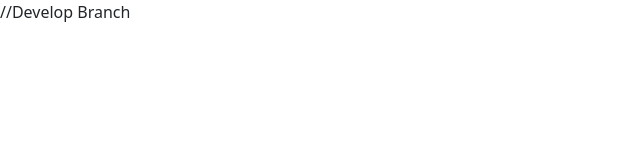
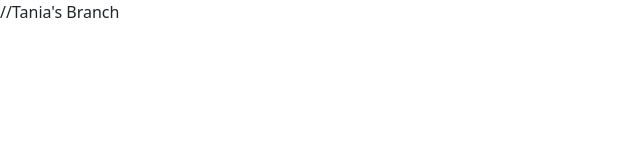
Before and after one commit to TaniaOlivas/booknook-client, a React (Create React App) app: page / in a window 1280 px wide. Shown: the top 160 px of the page, without its empty margins (0-640 px from the left). Built offline with nearby package versions, Linux system fonts and the light colour scheme.

Commit message:
Added Tanias Branch

```diff
--- a/src/App.tsx
+++ b/src/App.tsx
@@ -3,7 +3,7 @@ import 'bootstrap/dist/css/bootstrap.css';
 import './App.css';
 
 function App() {
-  return <div>//Develop Branch</div>;
+  return <div>//Tania's Branch</div>;
 }
 
 export default App;
```
